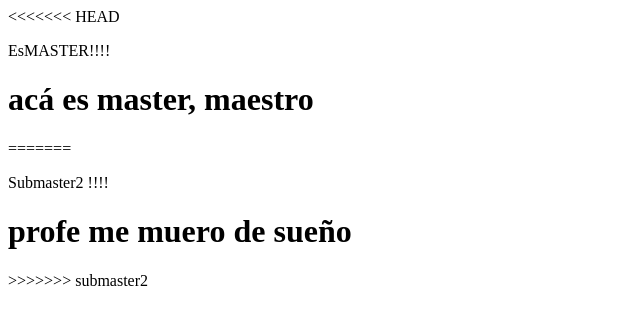
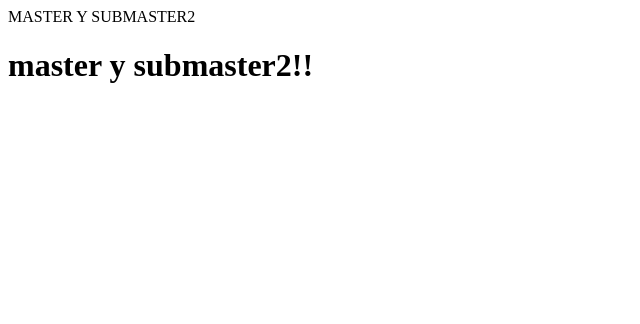
Before and after one commit to FBenja/tp2, a plain HTML site: page fusion con conflicto/file1.html in a window 1280 px wide. Shown: the whole page, without its empty margins (0-640 px from the left). Drawn offline with Linux system fonts and the light colour scheme.

Commit message:
segundo archivo ejercicio3

```diff
--- a/fusion con conflicto/file1.html
+++ b/fusion con conflicto/file1.html
@@ -6,13 +6,8 @@
 </head>
 <body>
     <div>
-<<<<<<< HEAD
-        <p> EsMASTER!!!! </p>
-        <h1>acá es master, maestro</h1>
-=======
-        <p> Submaster2 !!!!</p>
-        <h1>profe me muero de sueño</h1>
->>>>>>> submaster2
+        <p>MASTER Y SUBMASTER2</p>
+        <H1>master y submaster2!!</H1>
     </div>
 </body>
 </html>
```
Also changed, not shown: fusion con conflicto/file2.html (added).
